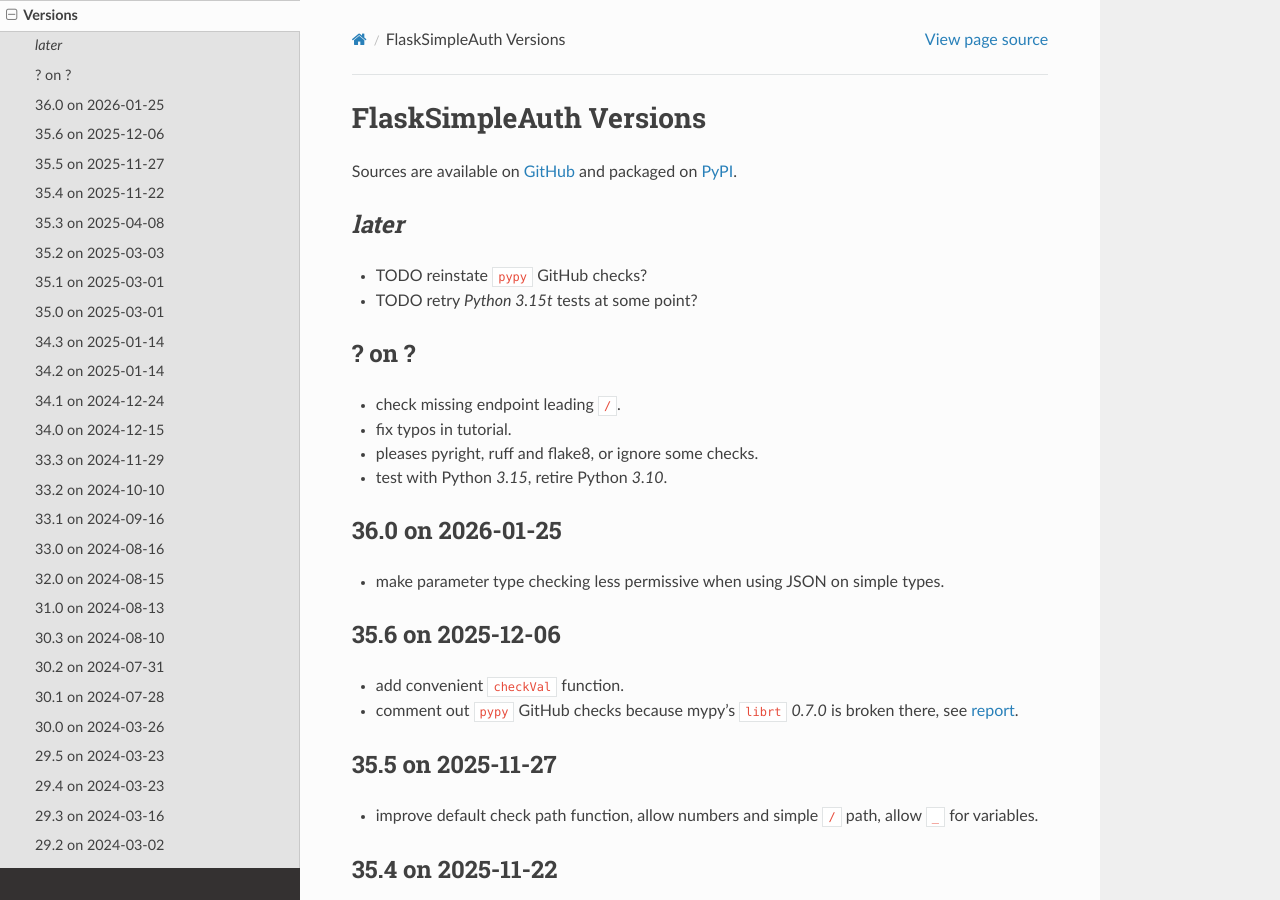
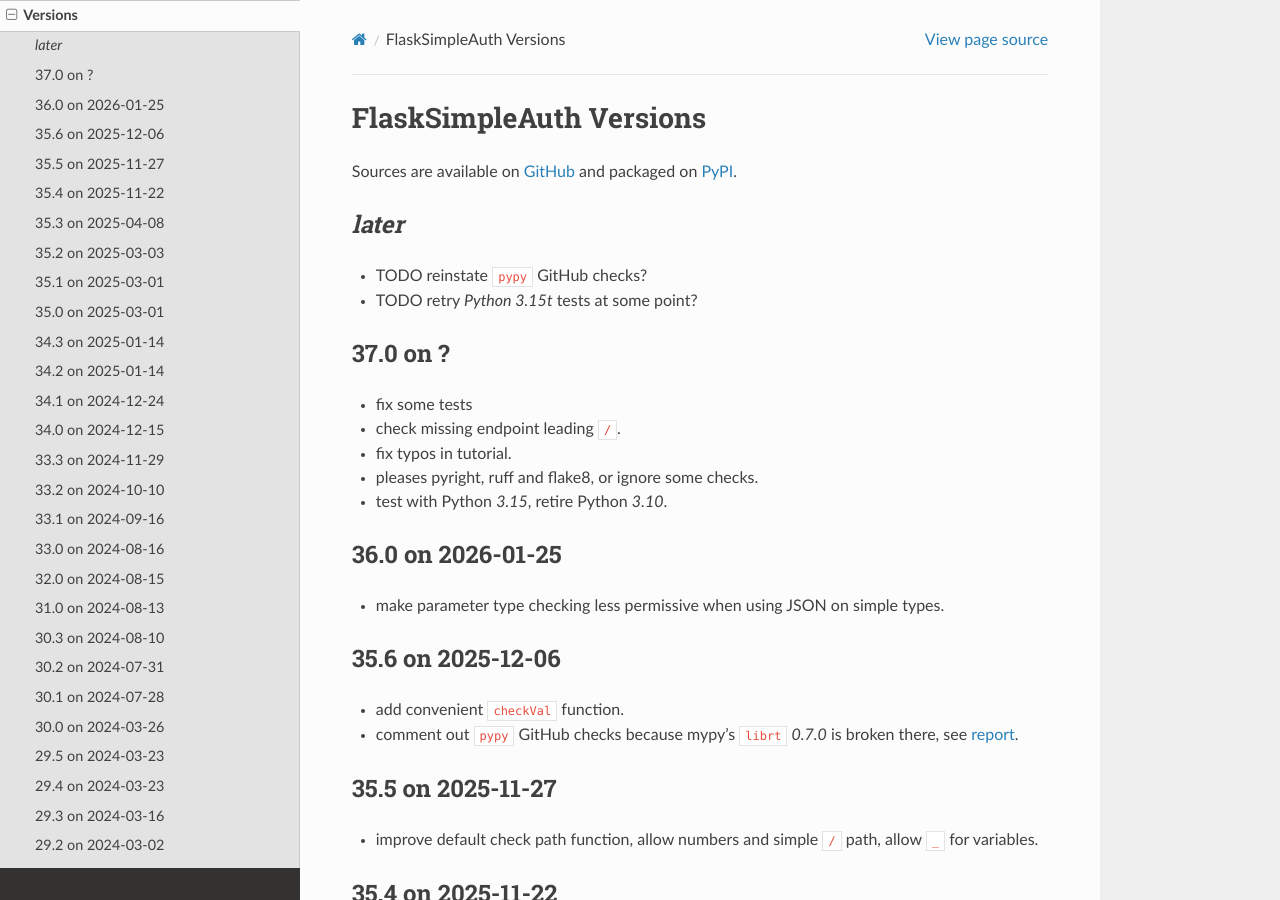
Before and after one commit to zx80/flask-simple-auth, a Sphinx documentation site: the page built from docs/VERSIONS.md, in a window 1280 px wide and 900 px high. Built offline with Sphinx 7.4.7 and the Read the Docs theme 3.1.0, drawn with Linux system fonts in a browser that asks for light colours; pages that are not in the unit, such as notebooks, are missing from menus.

Commit message:
next version will be 37.0

```diff
--- a/docs/VERSIONS.md
+++ b/docs/VERSIONS.md
@@ -8,8 +8,9 @@
 - TODO reinstate `pypy` GitHub checks?
 - TODO retry _Python 3.15t_ tests at some point?
 
-## ? on ?
+## 37.0 on ?
 
+- fix some tests
 - check missing endpoint leading `/`.
 - fix typos in tutorial.
 - pleases pyright, ruff and flake8, or ignore some checks.
--- a/pyproject.toml
+++ b/pyproject.toml
@@ -4,7 +4,7 @@
 
 [project]
 name = "FlaskSimpleAuth"
-version = "36.0"
+version = "37.0"
 authors = [ { name = "Fabien Coelho", email = "flask.auth@coelho.net" } ]
 description = "Simple authentication, authorization and parameters for Flask, emphasizing configurability"
 readme = "README.md"
```
